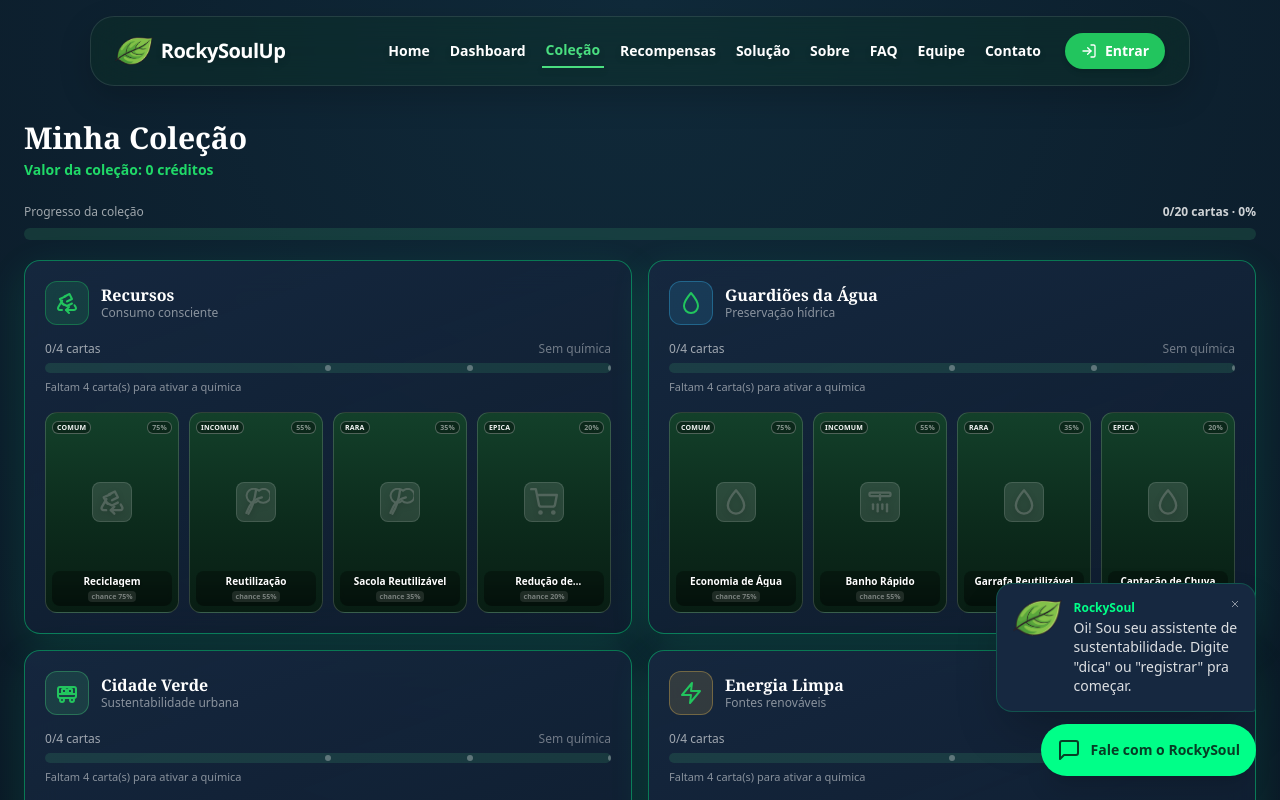
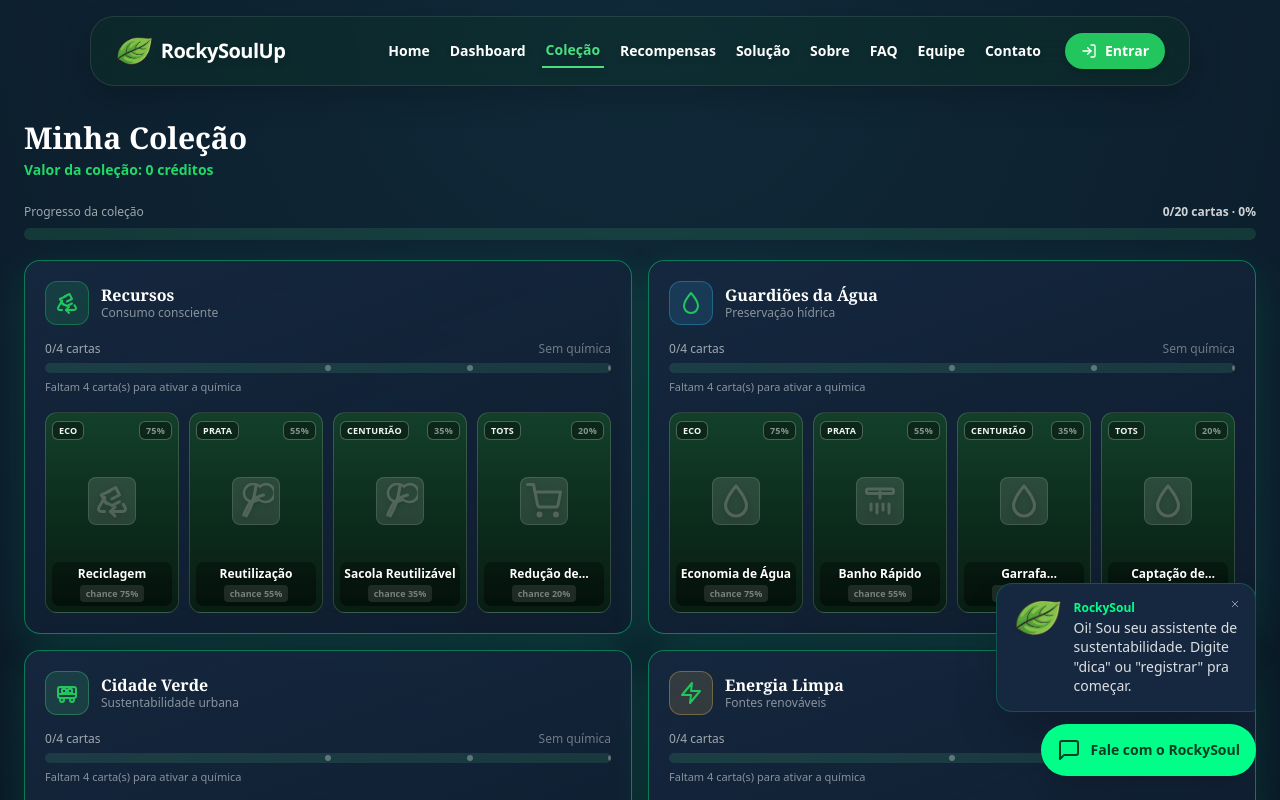
Before and after one commit to igorodriguesd/rockysoul-react, a React (Vite) app: page /colecao in a window 1280 px wide. Shown: the top 800 px of the page. Built offline with nearby package versions, Linux system fonts and the light colour scheme; the HTML template or start-up script is replaced by a standard one.

Commit message:
Ajusta as cartinhas da coleção: texto e ícone maiores pra facilitar a leitura, carta bloqueada para de levantar quando o mouse passa em cima e o selo de cima agora mostra a raridade certa (Comum, Incomum, Rara, Épica, Lendária) no lugar dos apelidos soltos tipo Eco, Centurião e TOTS

```diff
--- a/src/components/CardItem.tsx
+++ b/src/components/CardItem.tsx
@@ -22,7 +22,7 @@
 
   return (
     <div
-      className={`fut-card fut-hover ${foil ? 'fut-foil' : ''} relative rounded-xl border p-1.5 pt-2 flex flex-col items-center w-full aspect-[2/3]`}
+      className={`fut-card ${bloqueada ? '' : 'fut-hover'} ${foil ? 'fut-foil' : ''} relative rounded-xl border p-1.5 pt-2 flex flex-col items-center w-full aspect-[2/3]`}
       style={{
         ['--fut-glow' as string]: glow === 'none' ? undefined : !ativa ? tier.glow : 'rgba(32,217,104,0.6)',
         borderColor: corBorda,
@@ -34,11 +34,11 @@
       title={`${carta.nome}${foil ? ' · brilhante' : ''}`}
     >
       <div className="relative z-10 flex items-center justify-between w-full gap-1">
-        <span className="fut-chip rounded-md px-1 py-0.5 text-[7px] leading-none font-bold tracking-wide text-white/95">
-          {bloqueada ? carta.raridade.toUpperCase() : foil ? `✨ ${getCardLabel(carta)}` : getCardLabel(carta)}
+        <span className="fut-chip rounded-md px-1.5 py-1 text-[9px] leading-none font-bold tracking-wide text-white/95">
+          {`${foil ? '✨ ' : ''}${getCardLabel(carta).toUpperCase()}`}
         </span>
         <span
-          className="fut-chip rounded-md px-1 py-0.5 text-[7px] leading-none font-bold tracking-wide"
+          className="fut-chip rounded-md px-1.5 py-1 text-[9px] leading-none font-bold tracking-wide"
           style={{ color: bloqueada ? 'rgba(255,255,255,0.5)' : tier.texto }}
         >
           {bloqueada ? `${CHANCE_DROP_POR_RARIDADE[carta.raridade]}%` : set ? getIniciaisSet(set.id) : ''}
@@ -47,7 +47,7 @@
 
       <div className="relative z-10 flex-1 flex items-center justify-center w-full py-1">
         <span
-          className="flex items-center justify-center w-10 h-10 rounded-lg"
+          className="flex items-center justify-center w-12 h-12 rounded-lg"
           style={{
             background: foil ? 'rgba(0,0,0,0.22)' : 'rgba(255,255,255,0.12)',
             boxShadow: bloqueada ? 'none' : `0 0 12px ${tier.glow}`,
@@ -57,7 +57,7 @@
           <img
             src={carta.icone}
             alt=""
-            className={`w-7 h-7 ${bloqueada ? 'grayscale opacity-35' : ''} ${
+            className={`w-9 h-9 ${bloqueada ? 'grayscale opacity-35' : ''} ${
               foil ? 'drop-shadow-[0_0_7px_rgba(250,204,21,0.95)]' : 'drop-shadow-[0_2px_3px_rgba(0,0,0,0.45)]'
             }`}
           />
@@ -66,24 +66,24 @@
 
       <div className="relative z-10 fut-plate rounded-lg w-full px-1 py-1 text-center">
         <p
-          className="text-[10px] font-semibold leading-tight text-white line-clamp-1"
+          className="text-xs font-semibold leading-tight text-white line-clamp-1"
           style={{ textShadow: '0 1px 3px rgba(0,0,0,0.7)' }}
         >
           {carta.nome}
         </p>
         {!bloqueada && (
-          <p className="mt-0.5 text-[7px] leading-tight text-white/60 line-clamp-2">{carta.descricao}</p>
+          <p className="mt-0.5 text-[10px] leading-tight text-white/60 line-clamp-2">{carta.descricao}</p>
         )}
         <div className="flex items-center justify-center gap-1.5 mt-1">
           <span
-            className="rounded px-1 py-0.5 text-[7px] leading-none font-bold"
+            className="rounded px-1.5 py-1 text-[9px] leading-none font-bold"
             style={{ background: 'rgba(255,255,255,0.1)', color: bloqueada ? 'rgba(255,255,255,0.4)' : tier.texto }}
           >
             chance {CHANCE_DROP_POR_RARIDADE[carta.raridade]}%
           </span>
           {!bloqueada && (
             <span
-              className="rounded px-1 py-0.5 text-[7px] leading-none font-bold"
+              className="rounded px-1.5 py-1 text-[9px] leading-none font-bold"
               style={{ background: 'rgba(32,217,104,0.22)', color: foil ? '#fde68a' : '#7dffb0' }}
             >
               +{getValorCarta(carta, foil)} créd.
```
